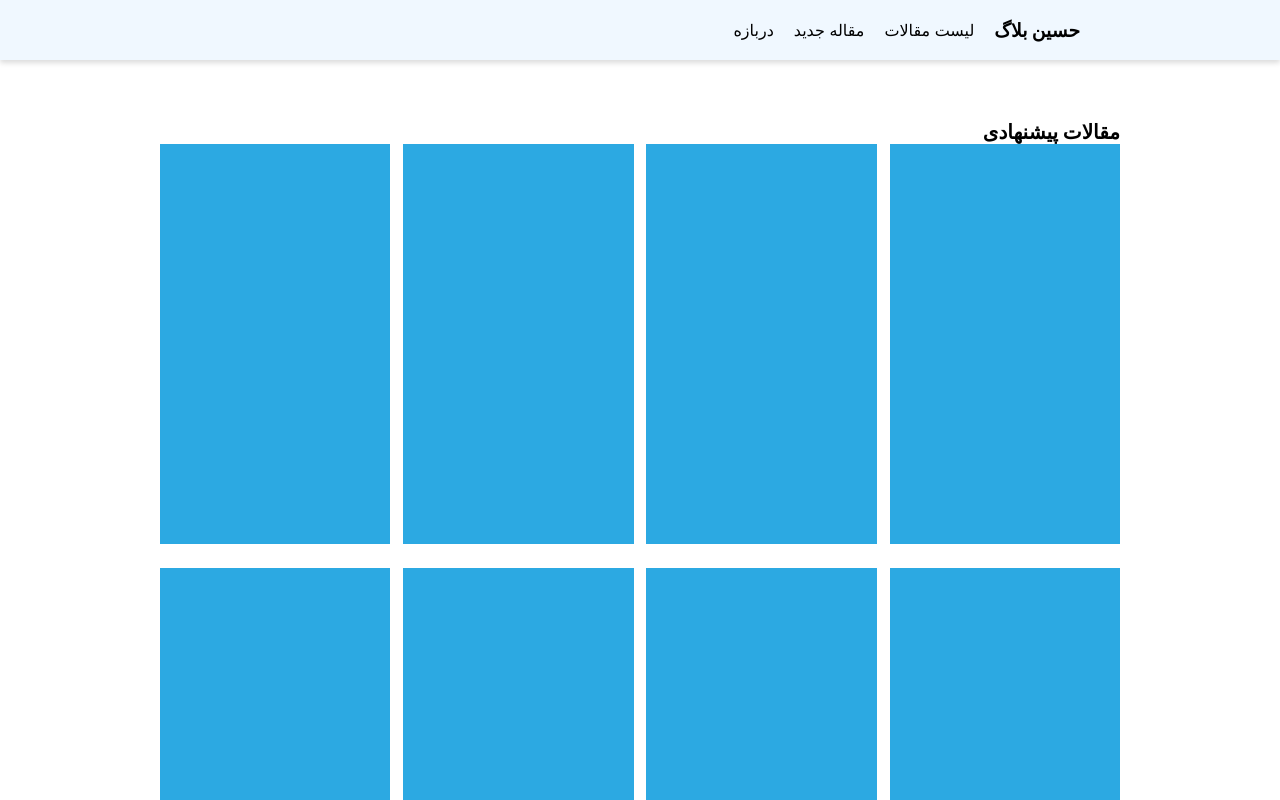
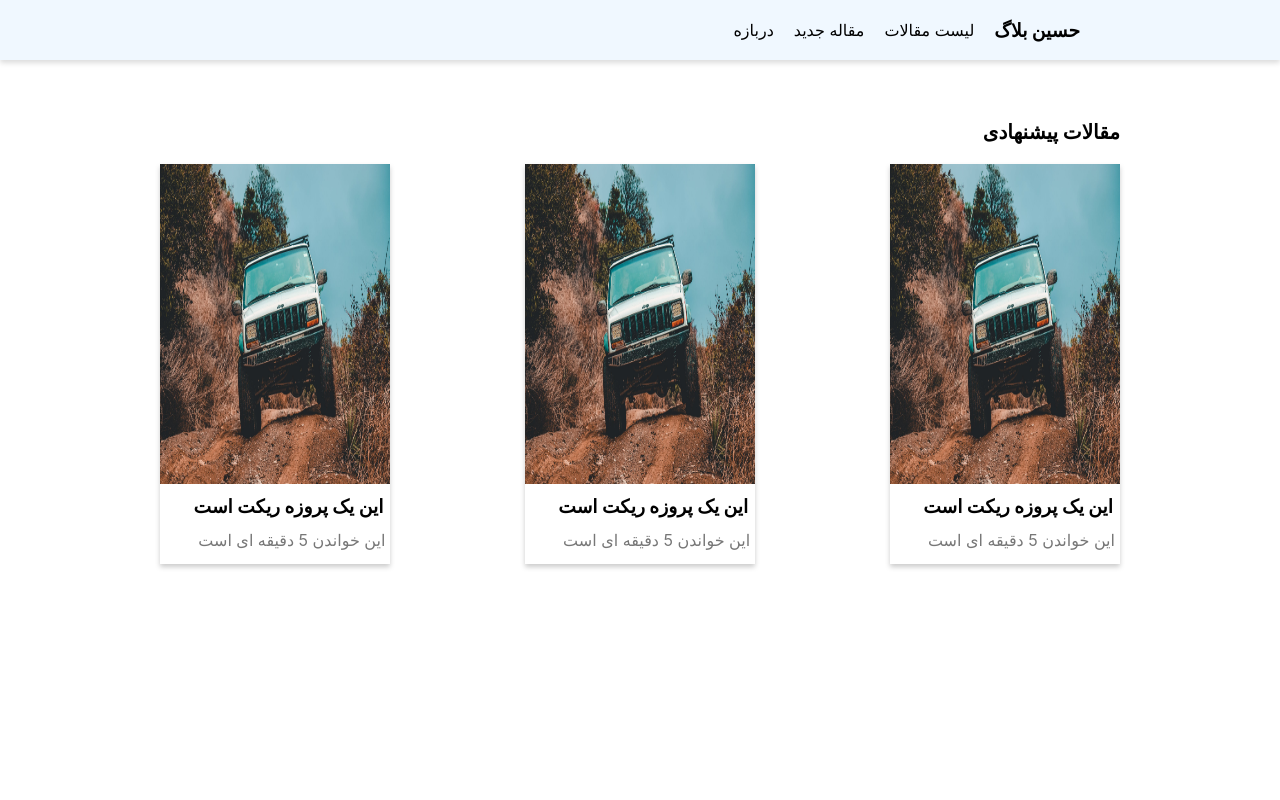
Before and after one commit to hoseinsamadi/web-test, a React (Create React App) app: page / in a window 1280 px wide. Shown: the top 800 px of the page. Built offline with nearby package versions, Linux system fonts and the light colour scheme.

Commit message:
درس 21

```diff
--- a/src/components/article/Article.jsx
+++ b/src/components/article/Article.jsx
@@ -1,8 +1,12 @@
 import styled from "./article.module.css"
+import jsi from "./../../assets/images/js.jpeg"
+
 function Article() {
     return (
         <div className={styled.articlewarpper}>
-
+           <img src={jsi} />
+           <h3>این یک پروزه ریکت است</h3>
+           <p>این خواندن 5 دقیقه ای است</p>
         </div>
     );
 }
--- a/src/components/article/article.module.css
+++ b/src/components/article/article.module.css
@@ -1,6 +1,24 @@
 .articlewarpper {
 width: 24%;
 height: 400px;
-background-color: hsl(199, 76%, 53%);
+box-shadow: 0px 3px 5px #ccc;
 margin-bottom: 24px;
 }
+
+.articlewarpper img
+{
+    width: 100%;
+    height: 80%;
+
+}
+.articlewarpper h3 {
+    text-align: right;
+    padding: 7px;
+
+}
+.articlewarpper p
+{
+    text-align: right;
+    padding: 5px;
+    color: #777;
+}
--- a/src/pages/home/Home.jsx
+++ b/src/pages/home/Home.jsx
@@ -2,6 +2,26 @@ import Article from "../../components/article/Article";
 import Navbar from "../../components/navbar/Navbar"
 import styled from "./home.module.css"
 function Home(){
+    let articles = [
+        {
+            id:1,
+            imageUrl:"",
+            title: "عنوان اول",
+            readingTime: 5
+        },
+        {
+            id:2,
+            imageUrl:"",
+            title: "عنوان دوم",
+            readingTime: 3
+        },
+        {
+            id:3,
+            imageUrl:"",
+            title: "عنوان سوم",
+            readingTime: 8
+        }
+    ];
     return(
         <div className={styled.homeWarpper}>
             <Navbar title = "حسین بلاگ"/>
@@ -10,14 +30,13 @@ function Home(){
                         مقالات پیشنهادی
                     </h2>
                     <div className= {styled.articleW}>
-                    <Article/>
-                    <Article/>
-                    <Article/>
-                    <Article/>
-                    <Article/>
-                    <Article/>
-                    <Article/>
-                    <Article/>
+                        {
+                            articles.map(result => (
+                                <Article/>
+                            ))
+                        }
+
+
                     </div>
              </div>
         </div>
--- a/src/pages/home/home.module.css
+++ b/src/pages/home/home.module.css
@@ -6,6 +6,7 @@
     text-align: right;
     margin-top: 60px;
     font-size: 20px;
+    margin-bottom: 20px;
 }
 
 .articleW
```
Also changed, not shown: data/db.json (added, +19 -0 lines), src/assets/images/js.jpeg (added).
